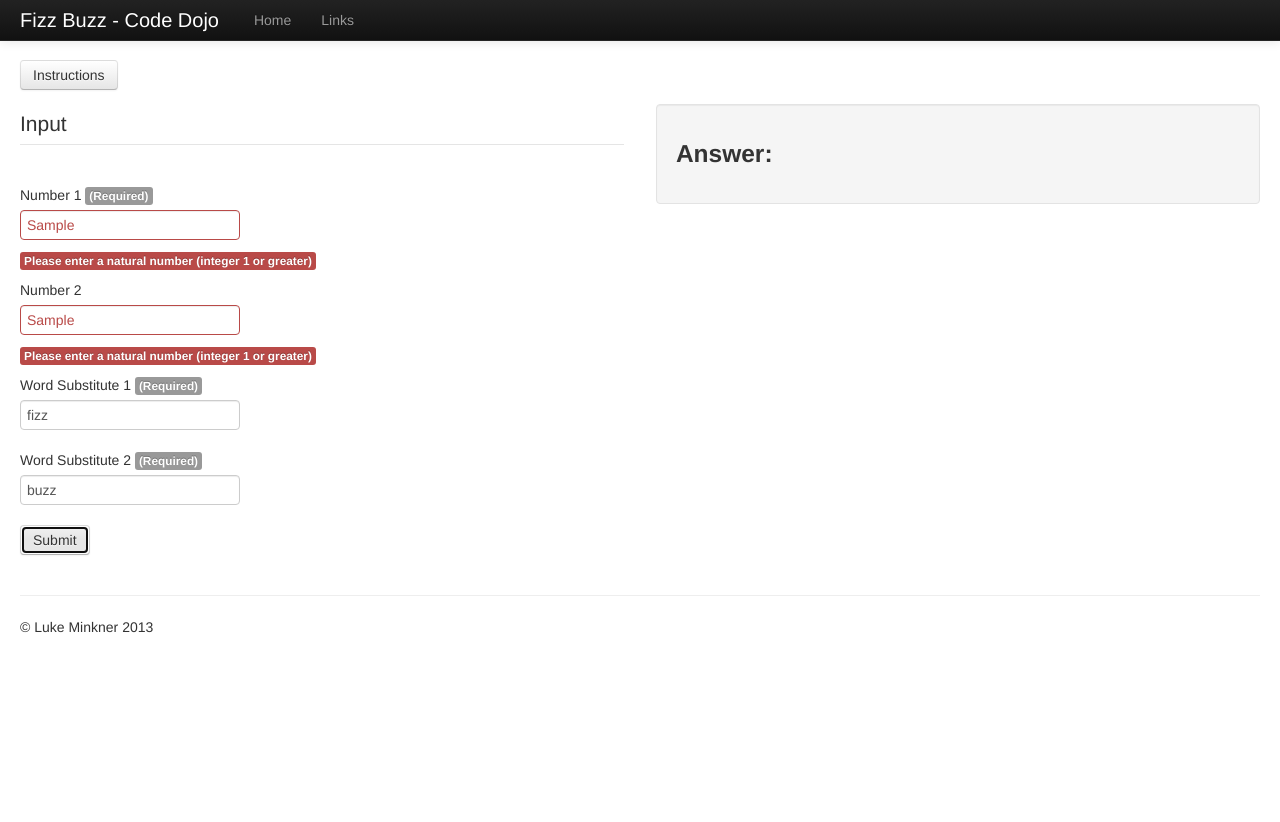
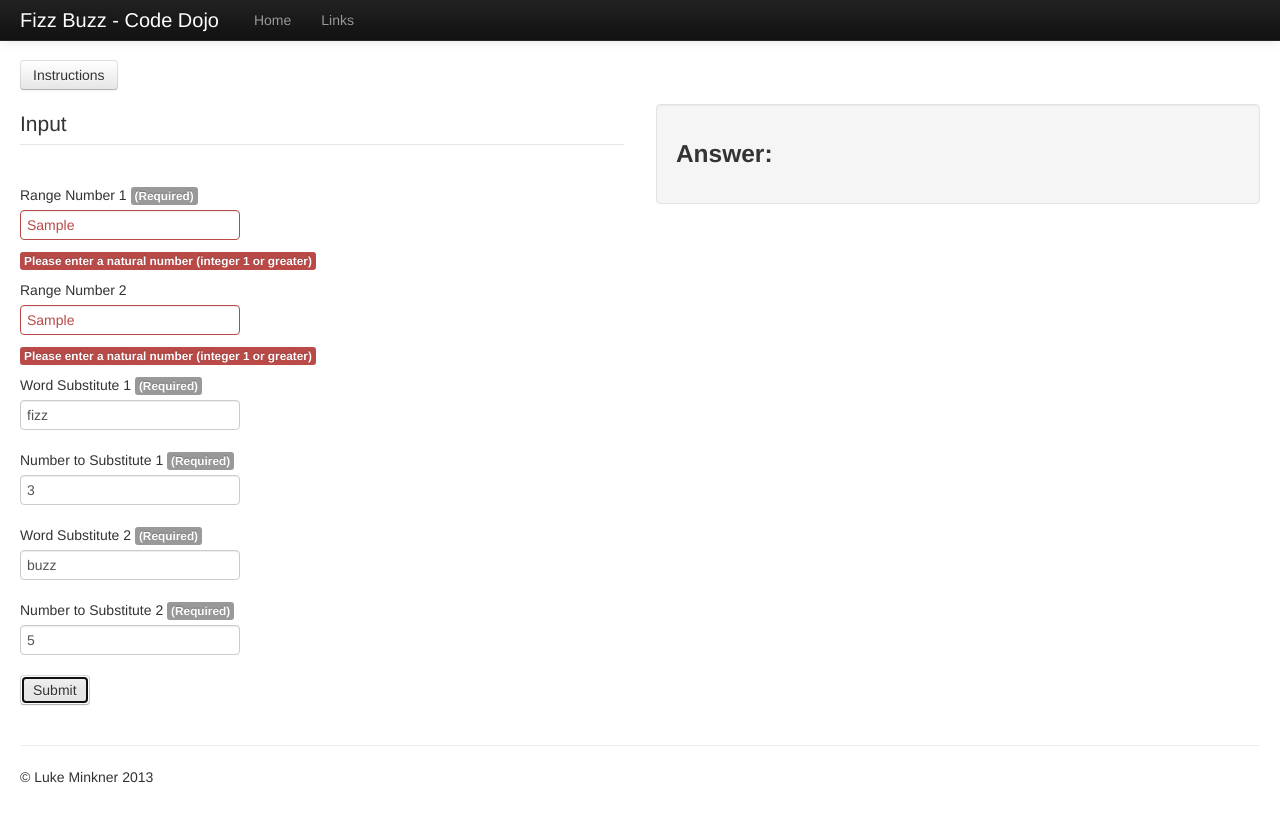
Before and after one commit to codegardener/CodeDojo, a plain HTML site: page katas/fizzbuzz.html in a window 1280 px wide. Both pictures are taken after typing "Sample", "Sample" into the empty fields and a click on the button "Submit". Before the commit the page ends 800 px from the top, so only its background shows below. Drawn offline with Linux system fonts and the light colour scheme.

Commit message:
Phase 3 complete. Added functionality to swap out numbers to search on.

```diff
--- a/katas/fizzbuzz.html
+++ b/katas/fizzbuzz.html
@@ -79,11 +79,11 @@
 			<fieldset>
 				<legend>Input</legend>
 				<div class="control-group" id="group-1">
-					<label>Number 1 <span class="label">(Required)</span></label>
+					<label>Range Number 1 <span class="label">(Required)</span></label>
 					<input id="input-number-1" type="text" placeholder="Type a natural number"><br>
 				</div>
 				<div class="control-group" id="group-2">
-					<label>Number 2</label>
+					<label>Range Number 2</label>
 					<input id="input-number-2" type="text" placeholder="Type a natural number"><br>
 				</div>
 				<div class="control-group" id="group-3">
@@ -91,9 +91,18 @@
 					<input id="input-word-1" type="text" value="fizz"><br>
 				</div>
 				<div class="control-group" id="group-4">
+					<label>Number to Substitute 1 <span class="label">(Required)</span></label>
+					<input id="input-substitute-1" type="text" value="3"><br>
+				</div>
+				<div class="control-group" id="group-5">
 					<label>Word Substitute 2 <span class="label">(Required)</span></label>
 					<input id="input-word-2" type="text" value="buzz"><br>
 				</div>
+				<div class="control-group" id="group-6">
+					<label>Number to Substitute 2 <span class="label">(Required)</span></label>
+					<input id="input-substitute-2" type="text" value="5"><br>
+				</div>
+
 				<button id="btn-answer" type="submit" class="btn">Submit</button>
 			</fieldset>
 		</form>
@@ -139,6 +148,8 @@ $(document).ready(function(){
 		var x2 = $('#input-number-2').val();
 		var word1 = $('#input-word-1').val();
 		var word2 = $('#input-word-2').val();
+		var y1 = $('#input-substitute-1').val();
+		var y2 = $('#input-substitute-2').val();
 
 		x1 = validateNaturalNumber(x1, "#group-1");
 		if (x2.length > 0) {
@@ -148,17 +159,19 @@ $(document).ready(function(){
 		}
 
 		validateText(word1, "#group-3");
-		validateText(word2, "#group-4");
+		y1 = validateNaturalNumber(y1, "#group-4");
+		validateText(word2, "#group-5");
+		y2 = validateNaturalNumber(y2, "#group-6");
 
 		if (proceed) {
-			$('#answer-paragraph').html(fizzbuzz(x1, x2, word1, word2));
+			$('#answer-paragraph').html(fizzbuzz(x1, x2, word1, y1, word2, y2));
 		} else {
 			$('#answer-paragraph').html('');
 		}
 	});
 });
 
-function fizzbuzz(number1, number2, word1, word2){
+function fizzbuzz(number1, number2, word1, sub1, word2, sub2){
 	if (number1 > number2){
 		var temp = number2;
 		number2 = number1;
@@ -168,11 +181,11 @@ function fizzbuzz(number1, number2, word1, word2){
 	var text = '';
 
 	for (var i = number1; i <= number2; i++) {
-		if (i % 15 == 0) {
+		if ((i % sub1 == 0) && (i % sub2 == 0)) {
 			text += word1 + word2 + "<br>";
-		}else if (i % 3 == 0) {
+		}else if (i % sub1 == 0) {
 			text += word1 + "<br>";
-		}else if (i % 5 == 0) {
+		}else if (i % sub2 == 0) {
 			text += word2 + "<br>";
 		}else {
 			text += i + "<br>";
```
